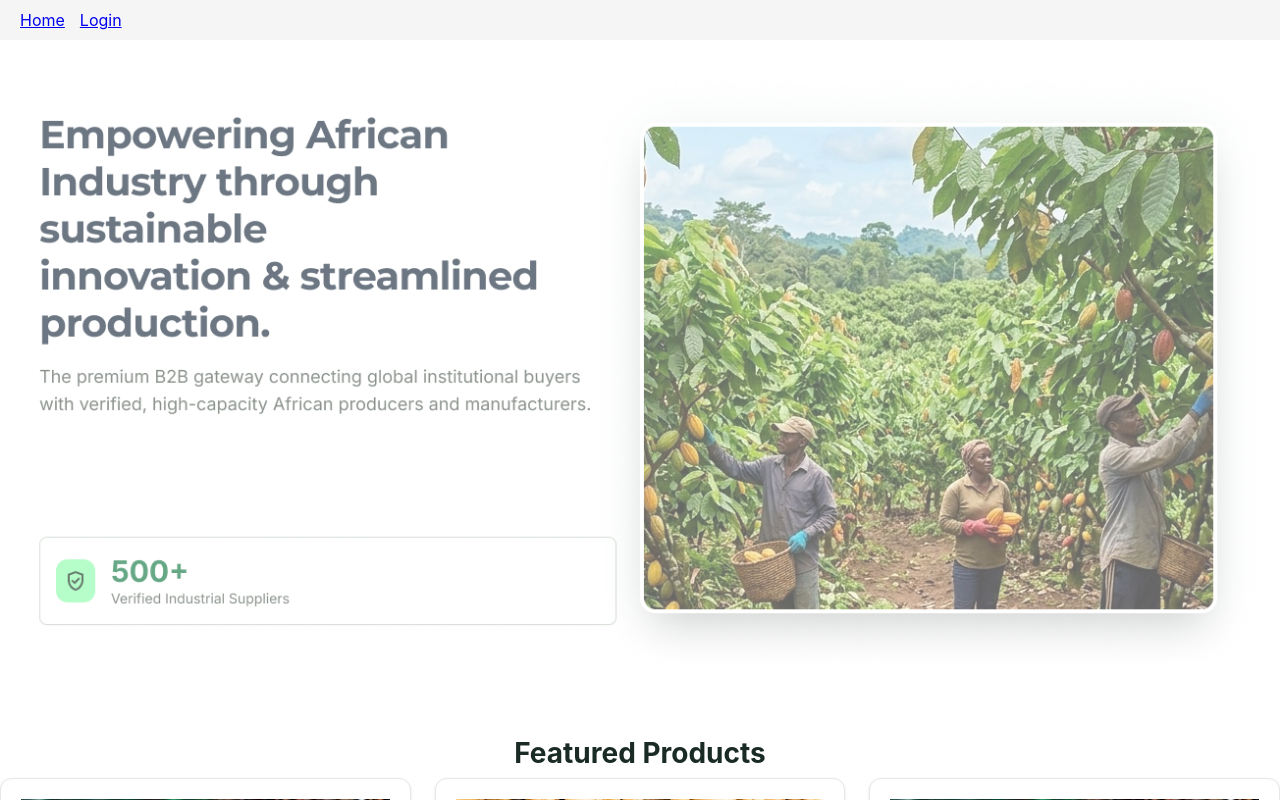
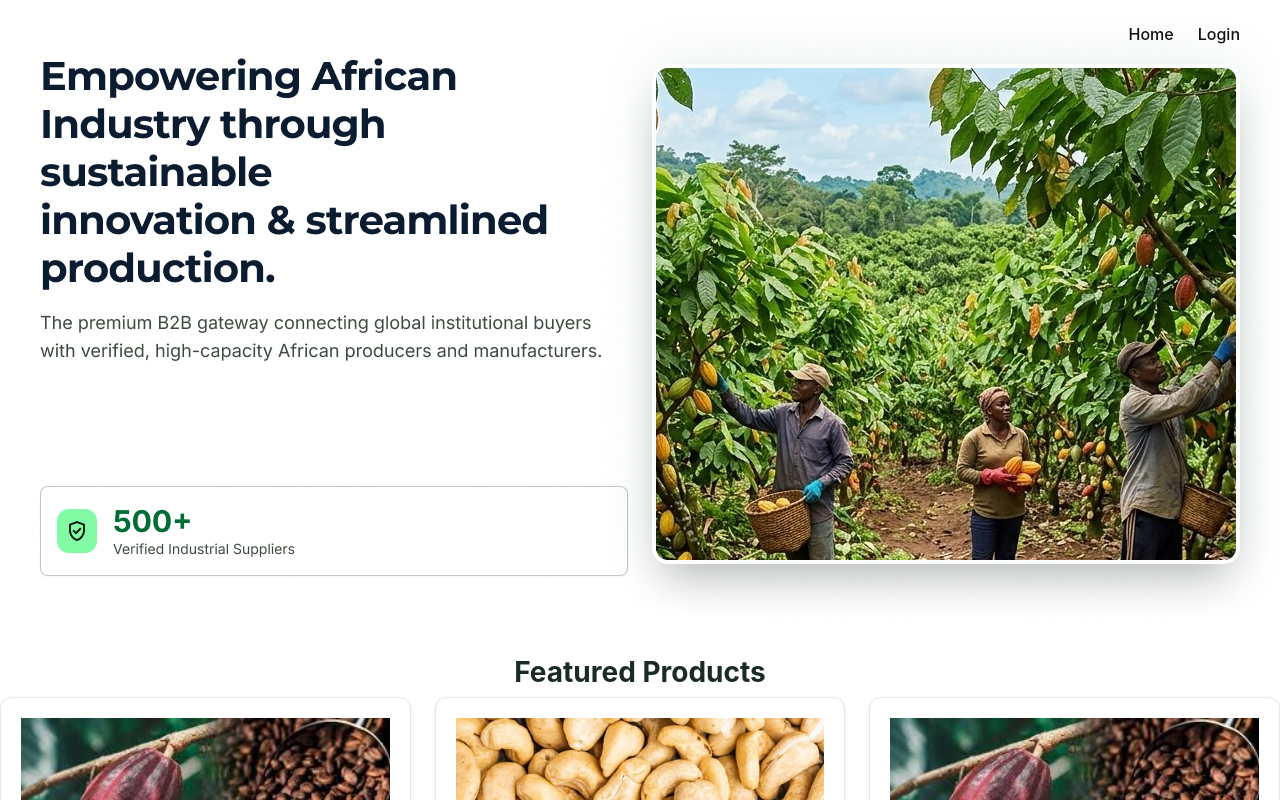
Before and after one commit to banga-low/africonnect-project, a React (Vite) app in the folder africonnect-project/: page /marketplace in a window 1280 px wide. Shown: the top 800 px of the page. Built offline with nearby package versions, Linux system fonts and the light colour scheme.

Commit message:
Fix navbar positioning on marketplace hero

```diff
--- a/africonnect-project/src/AppBuyer.jsx
+++ b/africonnect-project/src/AppBuyer.jsx
@@ -12,7 +12,11 @@ function HomePage() {
   return (
     <>
       {/* HERO SECTION */}
-      <div className="hero">
+      <div className="marketplace-hero">
+        <nav className="hero-topnav">
+          <a href="/">Home</a>
+          <a href="login">Login</a>
+        </nav>
         <img src="/assets2/hero-cocoa.jpg" alt="Empowering African Industry" />
       </div>
 
@@ -44,11 +48,8 @@ function HomePage() {
 export default function AppBuyer() {
   return (
     <div>
-      {/* Test nav - delete this later */}
-      <nav style={{ padding: '10px 20px', background: '#f5f5f5', display: 'flex', gap: '15px' }}>
-        <Link to="/">Home</Link>
-        <Link to="/buyer-login">Login</Link>
-      </nav>
+
+
 
       <Routes>
         <Route path="/" element={<HomePage />} />
@@ -56,5 +57,7 @@ export default function AppBuyer() {
         <Route path="/rfq" element={<RFQPage/>} />
       </Routes>
     </div>
-  );
+
+
+);
 }
--- a/africonnect-project/src/components/MarketplaceGrid.css
+++ b/africonnect-project/src/components/MarketplaceGrid.css
@@ -76,6 +76,25 @@
 }
 
 /* Hero Section */
+
+
+.marketplace-hero {
+  position: relative;
+}
+.marketplace-hero .hero-topnav {
+  position: absolute;
+  top: 24px;
+  right: 40px;
+  display: flex;
+  gap: 24px;
+  z-index: 10;
+}
+.marketplace-hero .hero-topnav a {
+  color: #111;
+  text-decoration: none;
+  font-weight: 500;
+}
+
 
 .hero {
   background-color: #f0f7f4; /* light green background */
--- a/africonnect-project/src/index.css
+++ b/africonnect-project/src/index.css
@@ -4,10 +4,27 @@ body {
     'Ubuntu', 'Cantarell', 'Fira Sans', 'Droid Sans', 'Helvetica Neue',
     sans-serif;
   -webkit-font-smoothing: antialiased;
-  -moz-osx-font-smoothing: grayscale;
+  -moz-osx-font-smoothing: antialiased;
 }
 
 code {
   font-family: source-code-pro, Menlo, Monaco, Consolas, 'Courier New',
     monospace;
 }
+
+.hero {
+  position: relative;
+}
+.hero-topnav {
+  position: absolute;
+  top: 24px;
+  right: 40px;
+  display: flex;
+  gap: 24px;
+  z-index: 10;
+}
+.hero-topnav a {
+  color: #fff;
+  text-decoration: none;
+  font-weight: 500;
+}
```
